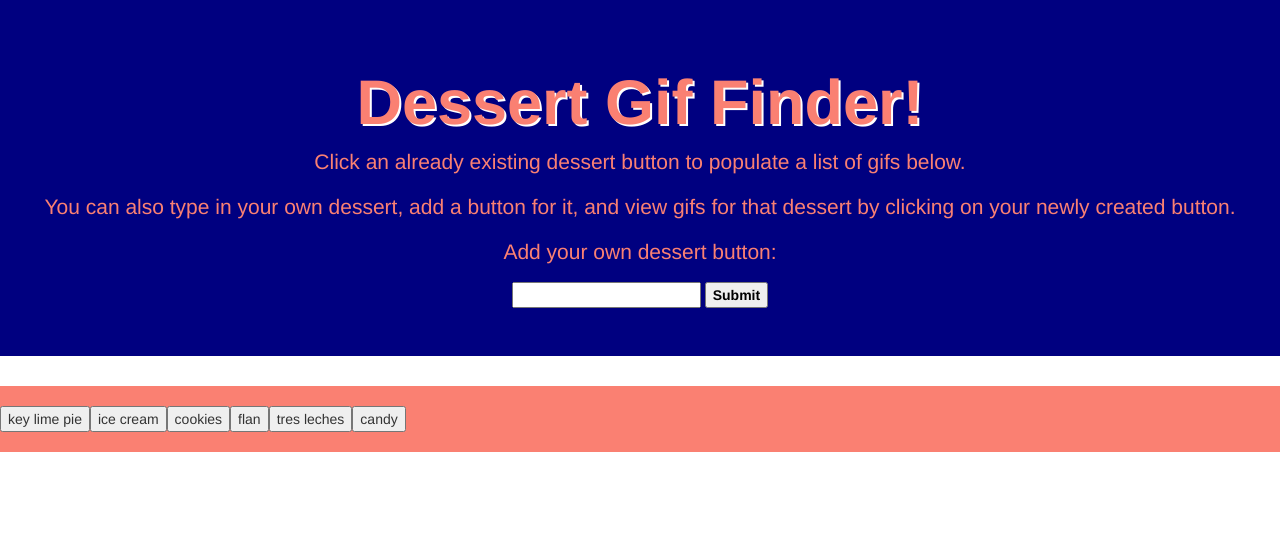
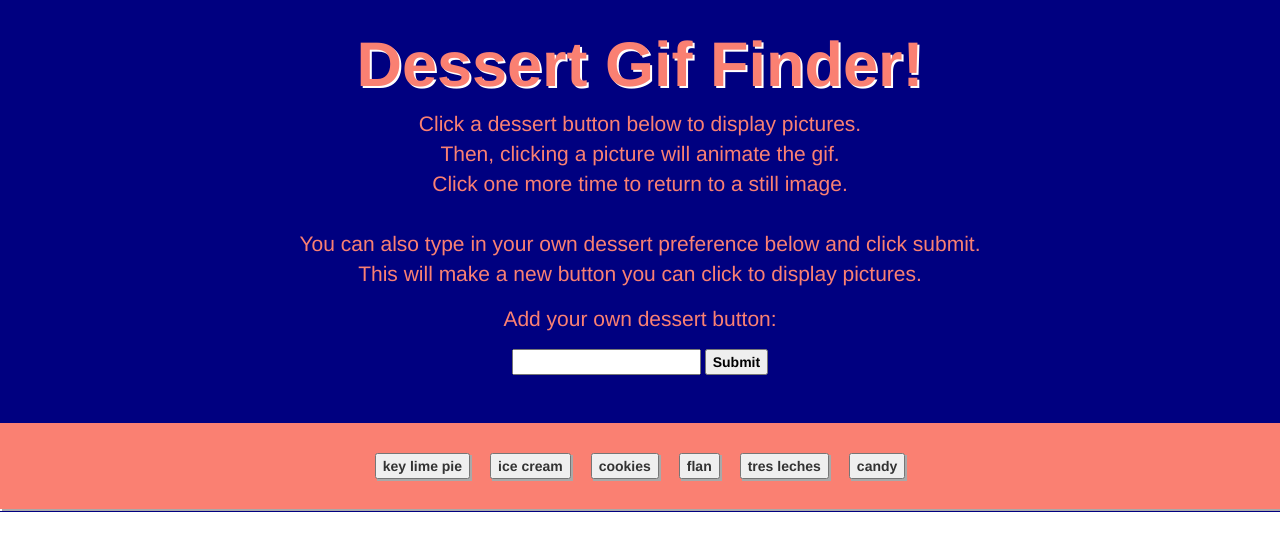
Before and after one commit to carlynsullivan/Giftastic, a PHP site: page / in a window 1280 px wide. Shown: the top 551 px of the page. Run offline with PHP 8.4, Linux system fonts and the light colour scheme; some libraries are stand-ins or nearby versions.

Commit message:
edits to style.css

```diff
--- a/assets/css/style.css
+++ b/assets/css/style.css
@@ -1,6 +1,8 @@
 	.jumbotron {
+		padding-top: 10px;
 		color: salmon;
 		background-color: navy;
+		margin-bottom: 0px;
 	}
 
 	h1 {
@@ -24,22 +26,36 @@
 		align-self: center;
 	}
 
+	input {
+		color: black;
+	}
+
 	#buttonHolder {
+		margin-top: 0px;
+		margin-bottom: 2px;
+		padding: 20px;
 		background-color: salmon;
-		align-content: center;
+		text-align: center;
 		width: 100%;
+		box-shadow: 2px 2px darkgray;
 	}
 
 	.dessertButton {
+		font-weight: bolder;
 		text-align: center;
-		margin-top: 20px;
-		margin-bottom: 20px;
+		margin: 10px;
+		box-shadow: 2px 2px darkgray;
 	}
 
 	.gifButton {
 		margin: 20px;
+		background-color: white;
+		font-weight: bolder;
 	}
 
 	#gifHolder {
+		margin-top: 0px;
+		text-align: center;
 		justify-content: center;
+		background-color: navy;
 	}
--- a/giftastic.html
+++ b/giftastic.html
@@ -25,8 +25,11 @@
 	<!--jumbotron with header, instructions, user input field-->
 	<div class="jumbotron">
 		<h1>Dessert Gif Finder!</h1>
-		<p>Click an already existing dessert button to populate a list of gifs below.</p>
-		<p>You can also type in your own dessert, add a button for it, and view gifs for that dessert by clicking on your newly created button.</p>
+		<p>Click a dessert button below to display pictures.<br>
+		Then, clicking a picture will animate the gif.<br>
+		Click one more time to return to a still image.<br><br>
+		You can also type in your own dessert preference below and click submit.<br>
+		This will make a new button you can click to display pictures.</p>
   		<!--user input form within jumbotron-->
   		<form>
 			<p>Add your own dessert button: </p>
@@ -40,7 +43,6 @@
 		<!--buttons from array & dynamic creation go here-->
 		<div id="buttonHolder"></div>
 
-		<br>
 		<!--gifs from Giphy API data go here-->
 		<div id="gifHolder" class="col-lg-12"></div>
 
```
